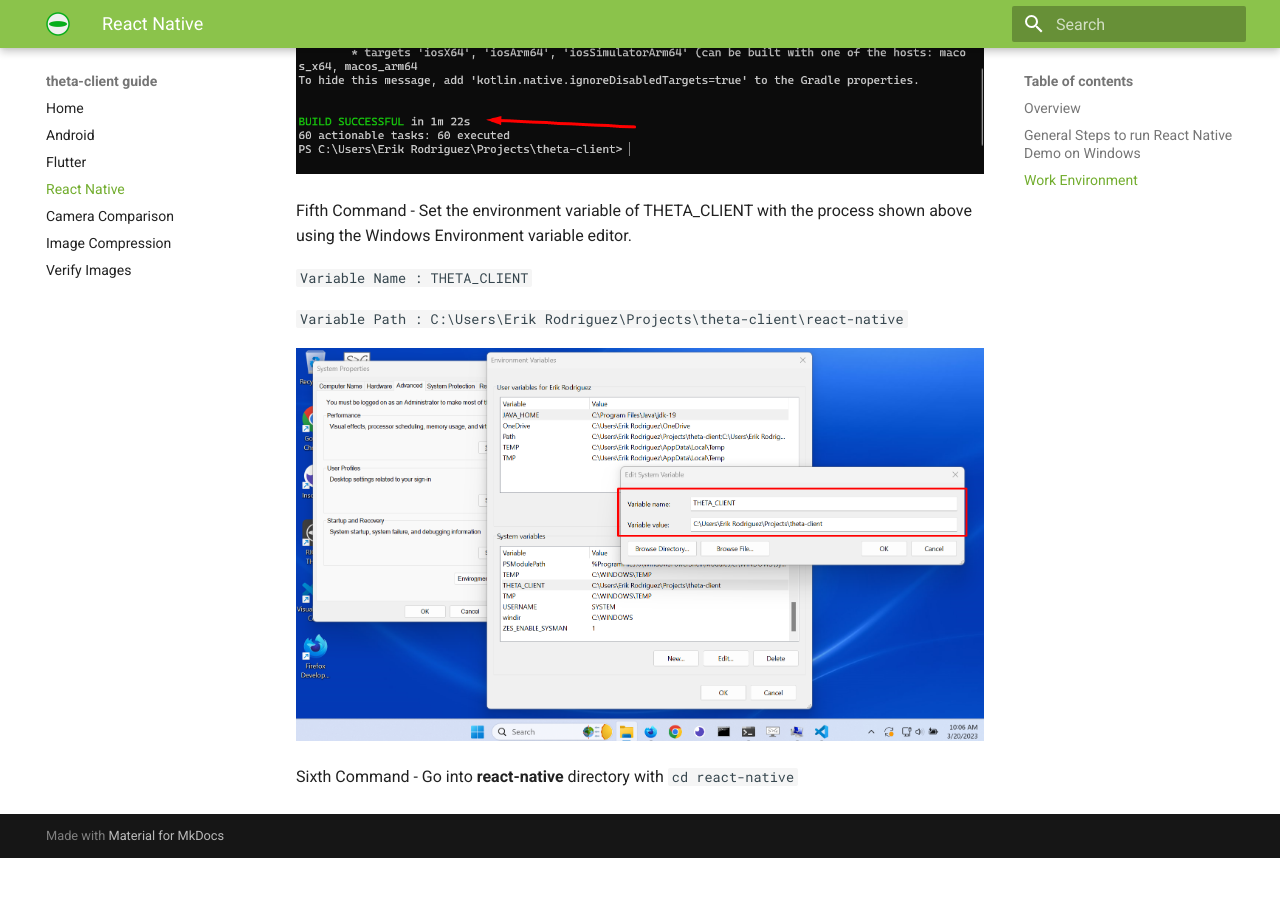
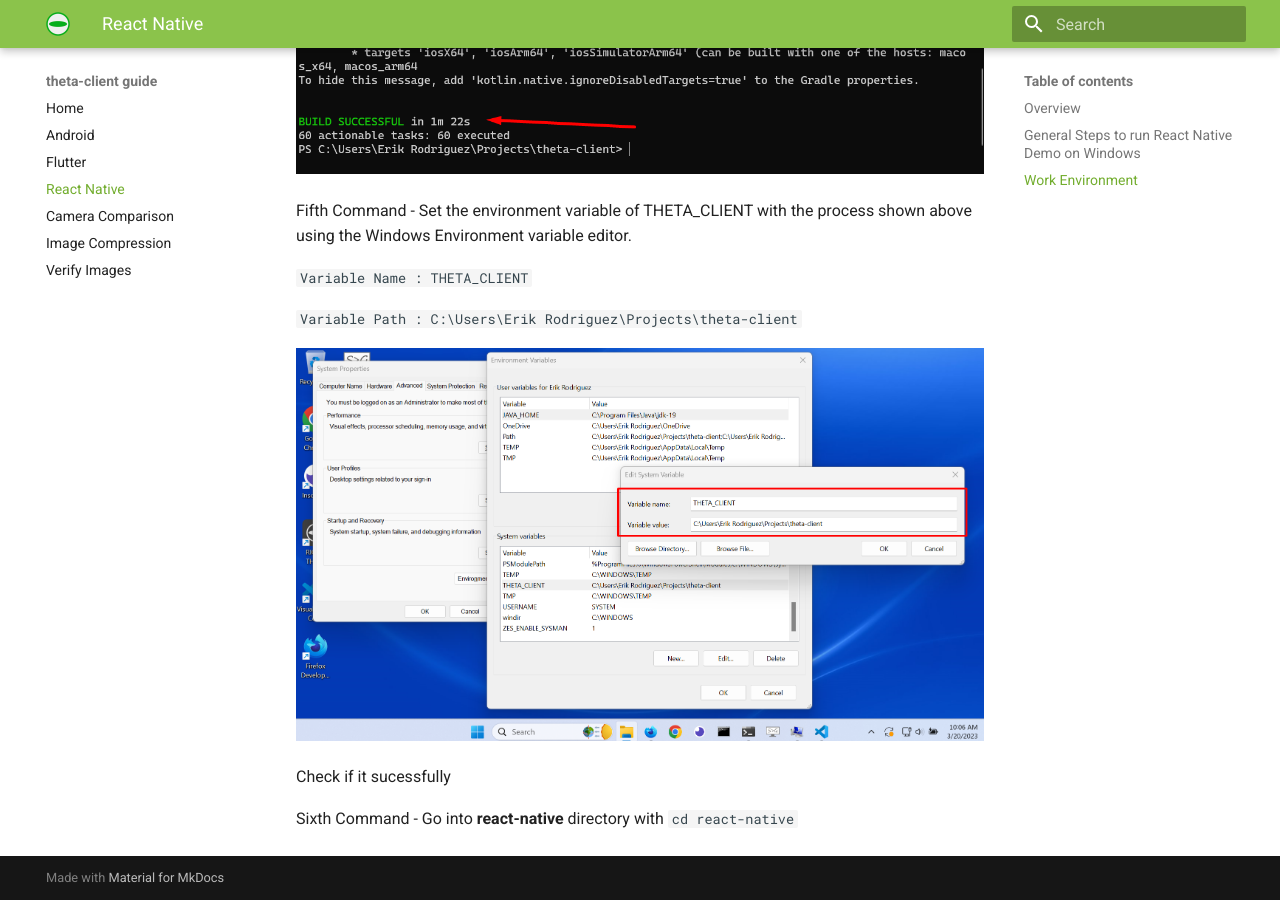
Before and after one commit to theta360developers/theta-client-guide, an MkDocs documentation site: the page built from docs/react-native-install.md, in a window 1280 px wide and 900 px high, scrolled down 6752 px. Built offline with MkDocs 1.6.1 and Material for MkDocs 9.7.7, drawn with Linux system fonts in a browser that asks for light colours; before the commit the page ends 7610 px from its top, so only the background shows below that.

Commit message:
changed path of var

```diff
--- a/docs/react-native-install.md
+++ b/docs/react-native-install.md
@@ -95,8 +95,10 @@
 
 `Variable Name : THETA_CLIENT`
 
-`Variable Path : C:\Users\Erik Rodriguez\Projects\theta-client\react-native`
+`Variable Path : C:\Users\Erik Rodriguez\Projects\theta-client`
 
 ![exportVarScreenshot](images/react_native/exportVar.png)
 
+Check if it sucessfully
+
 Sixth Command - Go into **react-native** directory with `cd react-native`
```
